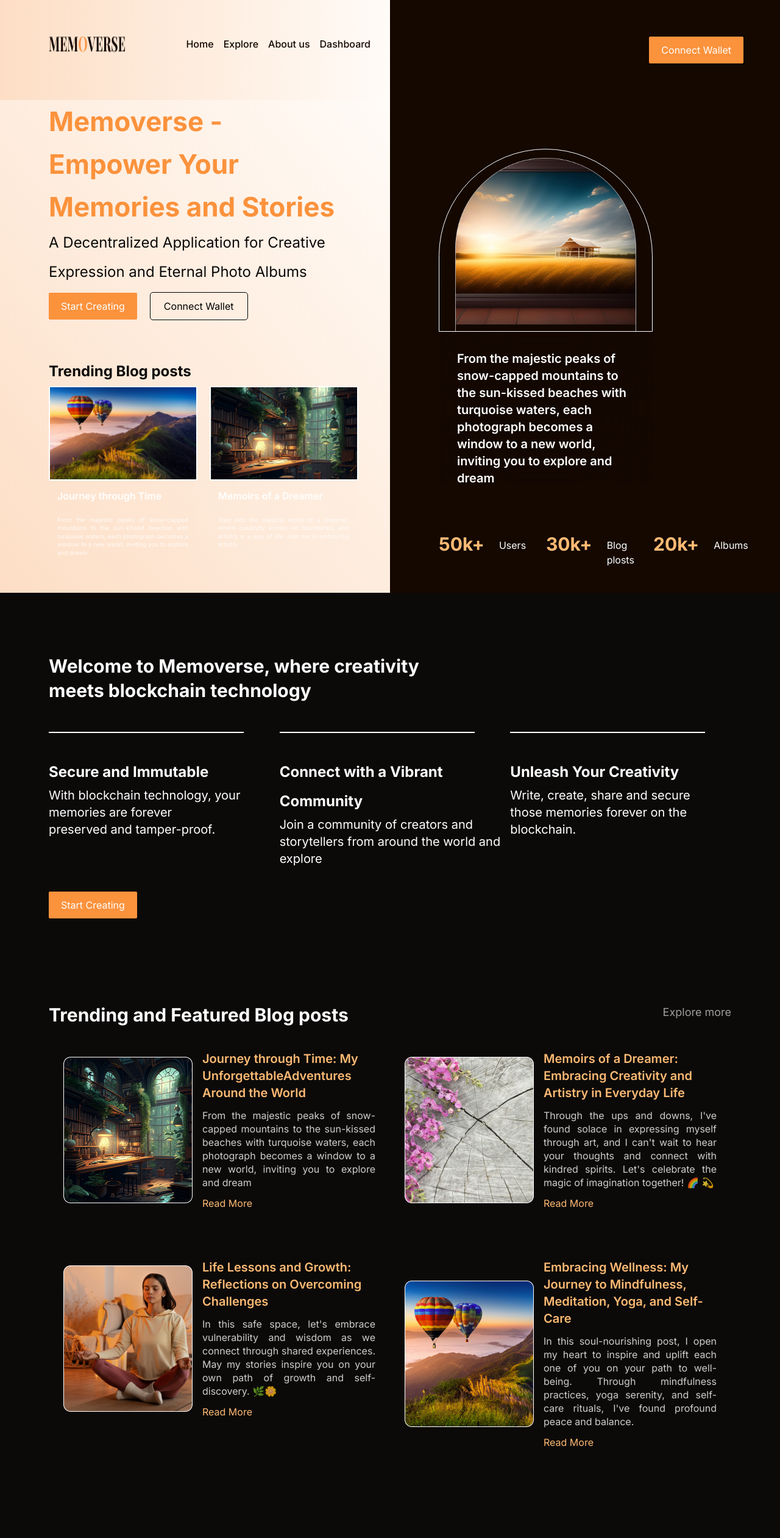
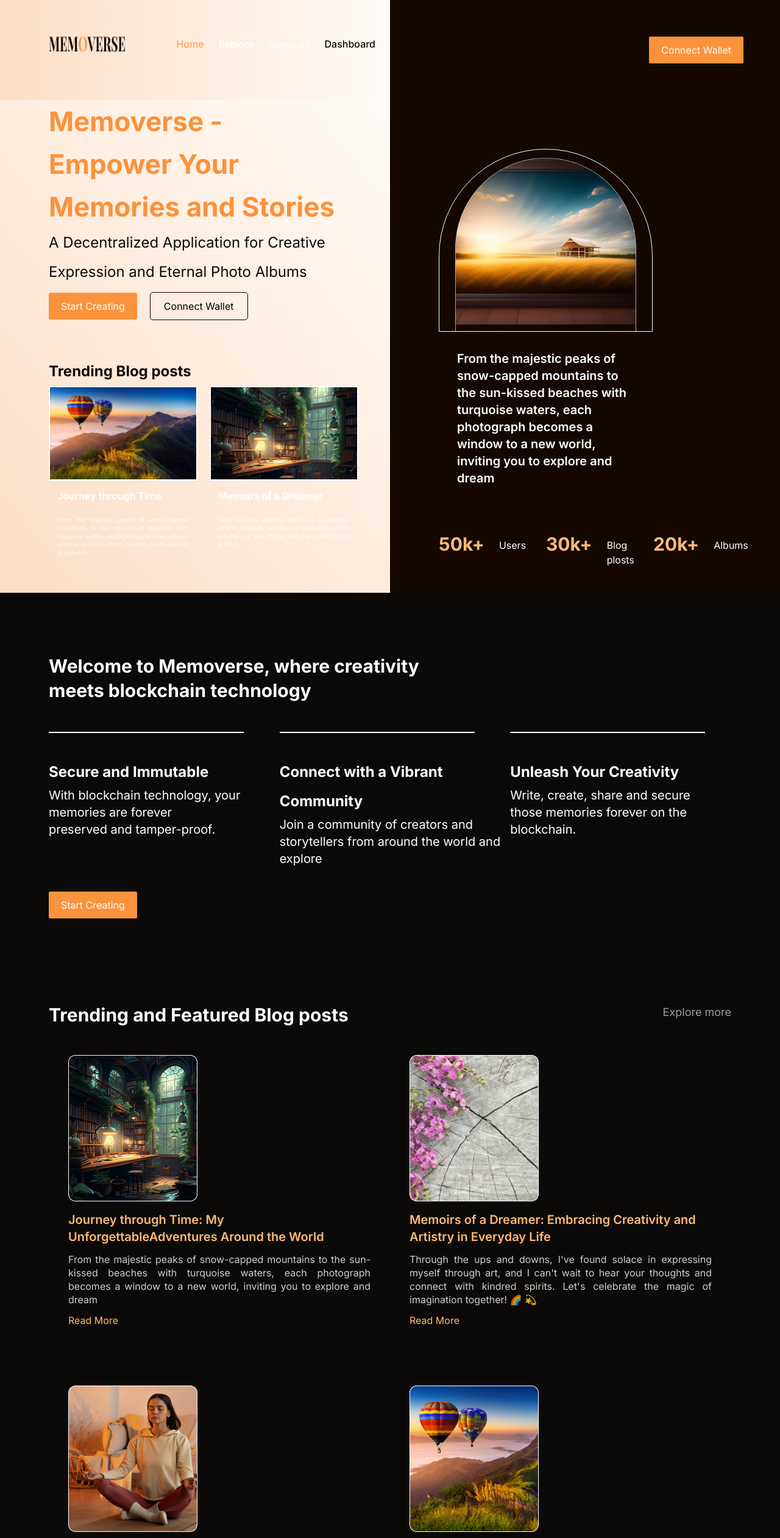
Before and after one commit to KoxyG/Memoverse__, a Next.js app: page / in a window 1280 px wide. Shown: the top 2522 px of the page at 61% size. Built offline with nearby package versions, Linux system fonts and the light colour scheme; some icons are missing.

Commit message:
The explore page

```diff
--- a/src/Utils/dummyData.jsx
+++ b/src/Utils/dummyData.jsx
@@ -3,9 +3,16 @@ import { IoIosArrowRoundForward, IoIosPerson} from "react-icons/io"
 import {GoHome} from "react-icons/go"
 import { FaArrowRightLong} from "react-icons/fa6"
 
+
+// IMAGES FOR BLOG POST
+import FirstImage from "../../public/B-frame1.png"
+import SecondImage from "../../public/B-frame2.png"
+import ThirdImage from "../../public/B-frame3.png"
+import FourthImage from "../../public/B-frame4.png"
+
 const BlogDummy = [
   {
-    imgSrc: "./B-frame1.png",
+    imgSrc: FirstImage,
     id: 1,
     // more: <IoIosArrowRoundForward />,
     more: <FaArrowRightLong />,
@@ -14,7 +21,7 @@ const BlogDummy = [
       "From the majestic peaks of snow-capped mountains to the sun-kissed beaches with turquoise waters, each photograph becomes a window to a new world, inviting you to explore and dream",
   },
   {
-    imgSrc: "./B-frame2.png",
+    imgSrc: SecondImage,
     id: 2,
     title:
       "Memoirs of a Dreamer: Embracing Creativity and Artistry in Everyday Life",
@@ -25,7 +32,7 @@ const BlogDummy = [
       "Through the ups and downs, I've found solace in expressing myself through art, and I can't wait to hear your thoughts and connect with kindred spirits. Let's celebrate the magic of imagination together! 🌈 💫",
   },
   {
-    imgSrc: "./B-frame3.png",
+    imgSrc: ThirdImage,
     id: 3,
     title: "Life Lessons and Growth: Reflections on Overcoming Challenges",
     // more: <IoIosArrowRoundForward />,
@@ -35,7 +42,7 @@ const BlogDummy = [
       "In this safe space, let's embrace vulnerability and wisdom as we connect through shared experiences. May my stories inspire you on your own path of growth and self-discovery. 🌿🌼",
   },
   {
-    imgSrc: "./B-frame4.png",
+    imgSrc: FourthImage,
     id: 4,
     // more: <IoIosArrowRoundForward />,
     more: <FaArrowRightLong />,
--- a/src/app/Component/BlogPost.jsx
+++ b/src/app/Component/BlogPost.jsx
@@ -1,10 +1,25 @@
+"use client"
+
+import { usePathname } from "next/navigation";
+import Image from "next/image"
+
+
 function BlogPost(props) {
-  const style = `sm:flex items-center gap-4 py-[40px] + ${props.classname}`
+  const path = usePathname()
+  // console.log(props.imgSrc);
+
+  const style = `
+  // ${path !== "/dashboard" ? "grid" : "sm:flex grid"}
+  text-xs m-2  gap-4 py-[40px]
+  ${props.classname}
+`;
+
   return (
-    <div >
+    <div className="flex">
       {/* first blog */}
       <div className={style}>
-        <img alt="" className='w-[249px] h-[240px]' src={props.imgSrc} />
+        {/* <img alt="" className='w-[249px] h-[240px]' src={props.imgSrc} /> */}
+        <Image className="max-w-[300px] h-[auto]" alt="blog post image" src={props.imgSrc}/>
         <div>
           <h3 className="text-orange-300 text-xl font-semibold leading-7">
             {props.title}
--- a/src/app/Component/Header.jsx
+++ b/src/app/Component/Header.jsx
@@ -30,7 +30,7 @@ export default function Header() {
             className="sm:container
         sm:mx-auto  pt-[60px] pb-[20px] sm:pb-[0] sm:pt-[60px]"
           >
-            <div className=" sm:pl-[80px] flex justify-between container mx-auto px-8">
+            <div className=" sm:pl-[80px] flex justify-between container mx-auto px-6">
               <img
                 className="w-[126px] h-[26px]"
                 alt="logo"
@@ -40,17 +40,32 @@ export default function Header() {
               <div
                 className={`hidden sm:flex  ${
                   path === "/" ? "text-darkBrown" : "text-white"
-                } text-semibold font-medium  space-x-4`}
+                } text-semibold font-medium  space-x-6`}
               >
-                <Link href="/">
+                <Link
+                  href="/"
+                  className={`${
+                    path === "/"  ? "text-gold" : "text-white"
+                  } text-black` }
+                >
                   <button className="">Home</button>
                 </Link>
 
-                <Link href="/explore">
+                <Link
+                  href="/explore"
+                  className={`${
+                    path === "/explore" ? "text-gold" : "text-white"
+                  } text-black`}
+                >
                   <button>Explore</button>
                 </Link>
 
-                <Link href="/about-us">
+                <Link
+                  href="/about-us"
+                  className={`${
+                    path === "/about-us" ? "text-gold" : "text-white"
+                  } text-black`}
+                >
                   <button>About us</button>
                 </Link>
 
--- a/src/app/dashboard/explore/page.jsx
+++ b/src/app/dashboard/explore/page.jsx
@@ -1,9 +1,29 @@
+import BlogDummy from '@/Utils/dummyData';
+import BlogPost from '@/app/Component/BlogPost';
 import React from 'react'
 
 const page = () => {
   return (
-    <div className='p-6 text-white'>Explore Page</div>
-  )
+    <div className="sm:w-5/5 w-full pt-3">
+      <p className="flex items-center gap-4 font-bold"></p>
+      <div>
+        <div className="sm:grid grid-cols-1 gap-3 sm:grid-cols-2">
+          {BlogDummy.map((Blog) => (
+
+
+            <BlogPost
+              key={Blog.id} // Add the 'key' prop with a unique identifier
+              imgSrc={Blog.imgSrc}
+              title={Blog.title}
+              content={Blog.content}
+              more={Blog.more}
+              classname="px-6 grid"
+            />
+          ))}
+        </div>
+      </div>
+    </div>
+  );
 }
 
 export default page
--- a/src/app/dashboard/layout.jsx
+++ b/src/app/dashboard/layout.jsx
@@ -3,6 +3,8 @@
 import React, { useState } from "react";
 import Logo from "../Component/Logo";
 import Link from "next/link"
+import Image from "next/image"
+import Profile from "../../../public/profile.jpeg";
 import { usePathname } from "next/navigation";
 import { NavObject } from "@/Utils/dummyData";
 import { GrSettingsOption, GrMenu, GrClose } from "react-icons/gr";
@@ -24,14 +26,20 @@ const layout = ({ children }) => {
       <section className="flex bg-darkBrown justify-between w-full pb-10 h-screen">
         {/* FOR MOBILE */}
         <div className="block sm:hidden pt-6 pl-3 z-20" onClick={showNav}>
-           { open ? <GrClose color="white" size={26}/> : <GrMenu size={26} color="white"/>}
+          {open ? (
+            <GrClose color="white" size={26} />
+          ) : (
+            <GrMenu size={26} color="white" />
+          )}
         </div>
 
         {/* FOR THE SIDE PANE */}
-        <nav className={`bg-brown rounded sm:grid ${open ? "grid" : "hidden"} justify-between text-white pl-10 py-[60px] w-[260px] absolute sm:relative `}
-         >
+        <nav
+          className={`bg-brown rounded sm:grid ${
+            open ? "grid" : "hidden"
+          } justify-between text-white pl-10 py-[60px] w-[260px] absolute sm:relative `}
+        >
           {/* FOR THE NAV LINKS */}
-
 
           <div className="grid justify-between place-content-between">
             <div className="grid gap-5">
@@ -40,17 +48,27 @@ const layout = ({ children }) => {
               <ul className="grid gap-4">
                 {NavObject.map((data) => (
                   <Link href={`${data.to}`} key={data.id} onClick={showNav}>
-
-                  <li className={` ${path === data.to ? "text-gold" : ""}  flex items-center gap-4 text-[16px] cursor-pointer`} key={data.id}>
-                    {data.icon} {data.name}
-                  </li>
+                    <li
+                      className={` ${
+                        path === data.to ? "text-gold" : ""
+                      }  flex items-center gap-4 text-[16px] cursor-pointer`}
+                      key={data.id}
+                    >
+                      {data.icon} {data.name}
+                    </li>
                   </Link>
                 ))}
               </ul>
               <div className="grid gap-4">
                 <p className="font-bold text-lg">SETTINGS</p>
-                <Link href="/dashboard/settings" className={`flex items-center gap-4 text-[16px] cursor-pointer ${path === "/dashboard/settings" ? "text-gold" : ""}` } onClick={showNav}>
-                  <GrSettingsOption size={24}/> Edit Profile
+                <Link
+                  href="/dashboard/settings"
+                  className={`flex items-center gap-4 text-[16px] cursor-pointer ${
+                    path === "/dashboard/settings" ? "text-gold" : ""
+                  }`}
+                  onClick={showNav}
+                >
+                  <GrSettingsOption size={24} /> Edit Profile
                 </Link>
               </div>
             </div>
@@ -59,21 +77,55 @@ const layout = ({ children }) => {
             <div className="text-[12px]">
               <div className="mb-4">
                 <p className="font-bold">Wallet Address:</p>
-                <p className="text-lightGold">0x f768 912a 2016 45nn q710 o0c6 81b6 ny85 1776 934j</p>
+                <p className="text-lightGold">
+                  0x f768 912a 2016 45nn q710 o0c6 81b6 ny85 1776 934j
+                </p>
               </div>
-              <div >
+              <div>
                 <p className="font-bold">Available Balance:</p>
                 <p className="text-lightGold">765.8 ETH</p>
               </div>
             </div>
-
           </div>
         </nav>
 
         {/* FOR THE EVRYTHING ELSE IN THE DASHBOARD */}
-        <section className="w-full px-6 pt-14 overflow-auto hide-scrollbar">{children}</section>
+
+        <section className="w-full px-4 pt-14 overflow-auto hide-scrollbar">
+          <div className="grid sm:flex justify-between text-white pl-5 sm:pl-10">
+            <div className=" w-full grid gap-2">
+              <h2>Welcome to Memoverse.</h2>
+              <p className="text-sm font-thin">Hello Primrose, welcome back!</p>
+            </div>
+
+            <div className=" w-full grid gap-2">
+              <div className="sm:flex grid justify-evenly items-center">
+                <div className="flex items-center gap-3">
+                  <Image
+                    src={Profile}
+                    alt="logged in user's profile picture"
+                    objectFit="cover"
+                    objectPosition="center"
+                    className="rounded-full w-8 h-8"
+                  />
+                  <p>Primrose Roberts</p>
+                  <p className="text-sm font-thin">
+                    Follow my journey explorers
+                  </p>
+                </div>
+                <div className="font-bold text-gold flex justify-between mt-3 sm:mt-0 gap-5">
+                  <p>
+                    120{" "}
+                    <span className="font-normal text-white ">Blog Posts</span>
+                  </p>
+                </div>
+              </div>
+            </div>
+          </div>
+          {children}
+        </section>
       </section>
-        <Footer />
+      <Footer />
     </main>
   );
 };
--- a/src/app/dashboard/page.jsx
+++ b/src/app/dashboard/page.jsx
@@ -13,39 +13,7 @@ const page = () => {
   return (
     <section className="text-white">
       {/* THIS SECTION IS FOR THE TOP MOST LAYER OF THE MAIN BODY OF THE DASHBOARD */}
-      <div className="grid sm:flex justify-between">
-        <div className="sm:w-2/5 w-full grid gap-2">
-          <h2>Welcome to Memoverse.</h2>
-          <p className="text-sm font-thin">Hello Primrose, welcome back!</p>
-        </div>
 
-        <div className="sm:w-3/5 w-full grid gap-2">
-          <div className="sm:flex grid justify-evenly items-center">
-            <div className="flex items-center gap-3">
-              <Image
-                src={Profile}
-                alt="logged in user's profile picture"
-                objectFit="cover"
-                objectPosition="center"
-                className="rounded-full w-8 h-8"
-              />
-              <p>Primrose Roberts</p>
-            </div>
-            <div className="font-bold text-gold flex justify-between mt-3 sm:mt-0 gap-5">
-              <p>
-                900 <span className="font-normal text-white">Following</span>
-              </p>
-              <p>
-                120 <span className="font-normal text-white ">Blog Posts</span>
-              </p>
-              <p>
-                12k <span className="font-normal text-white">Followers</span>
-              </p>
-            </div>
-          </div>
-          <p className="text-sm font-thin">Follow my journey explorers</p>
-        </div>
-      </div>
 
       {/* THIS SECTION IS FOR THE POST A BLOG AND HOW TO POST A BLOG INSTRUCTION BANNER */}
       <div className="sm:flex sm:gap-7 grid gap-3 justify-between mt-6">
--- /dev/null
+++ b/src/app/explore/page.jsx
@@ -0,0 +1,39 @@
+import React from "react";
+import Link from "next/link";
+import BlogDummy from "@/Utils/dummyData";
+import BlogPost from "../Component/BlogPost";
+import Header from "../Component/Header";
+
+const page = () => {
+  return (
+    <section className="bg-darkBrown">
+      {/* THIS SECTION IS FOR THE TOP MOST LAYER OF THE MAIN BODY OF THE DASHBOARD */}
+
+    <Header/>
+      {/* THIS SECTION IS FOR THE POST A BLOG AND HOW TO POST A BLOG INSTRUCTION BANNER */}
+
+
+      {/* THIS SECTION IS FOR THE FEATURED BLOG POSTS */}
+      <div className="sm:w-5/5 w-full pt-3 sm:px-5">
+        <p className="flex items-center gap-4 font-bold">
+        </p>
+        <div>
+          <div className="sm:grid grid-cols-1 gap-5 sm:grid-cols-3">
+            {BlogDummy.map((Blog) => (
+              <BlogPost
+                key={Blog.id} // Add the 'key' prop with a unique identifier
+                imgSrc={Blog.imgSrc}
+                title={Blog.title}
+                content={Blog.content}
+                more={Blog.more}
+                classname="px-6"
+              />
+            ))}
+          </div>
+        </div>
+      </div>
+    </section>
+  );
+};
+
+export default page;
--- a/src/app/globals.css
+++ b/src/app/globals.css
@@ -2,6 +2,12 @@
 @tailwind components;
 @tailwind utilities;
 
+
+html{
+  margin: 0;
+  padding: 0;
+}
+
 .hide-scrollbar::-webkit-scrollbar {
   display: none;
 }
```
Also changed, not shown: public/modal.png (added), 1 other file (tests, documents, lock files or other folders).
